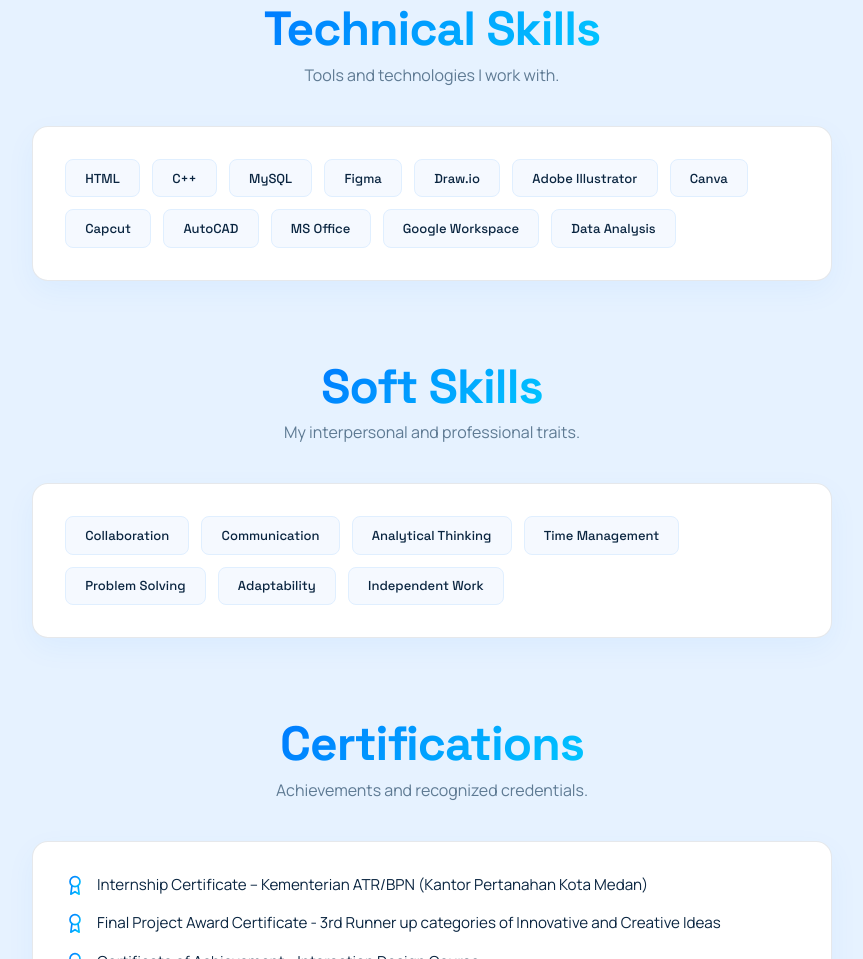
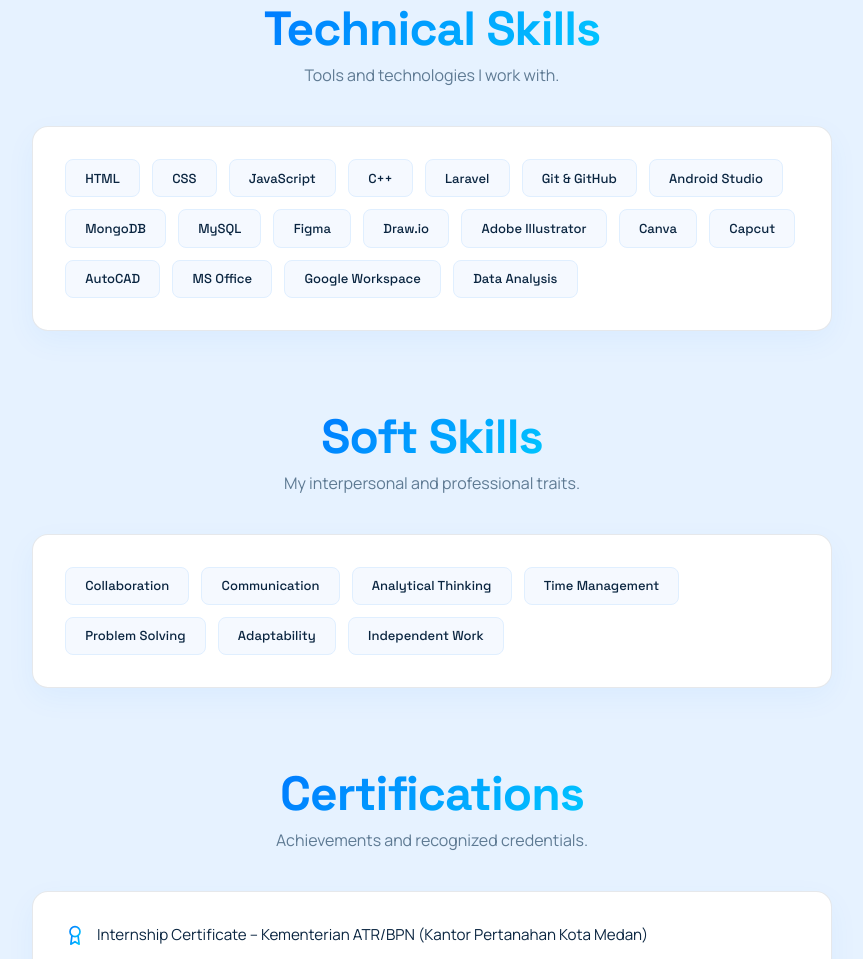
Before and after one commit to irmanathasya/Portofolio-Website, a plain HTML site: page index.html in a window 1280 px wide. Shown: the part 3817-4776 px from the top of the page, without its empty margins (208-1071 px from the left). Drawn offline with nearby package versions, Linux system fonts and the light colour scheme.

Commit message:
Update index.html

```diff
--- a/index.html
+++ b/index.html
@@ -803,7 +803,13 @@
     <div class="card">
       <div class="tags">
         <span class="tag">HTML</span>
+        <span class="tag">CSS</span>
+        <span class="tag">JavaScript</span>
         <span class="tag">C++</span>
+        <span class="tag">Laravel</span>
+        <span class="tag">Git & GitHub</span>
+        <span class="tag">Android Studio</span>
+        <span class="tag">MongoDB</span>
         <span class="tag">MySQL</span>
         <span class="tag">Figma</span>
         <span class="tag">Draw.io</span>
```
